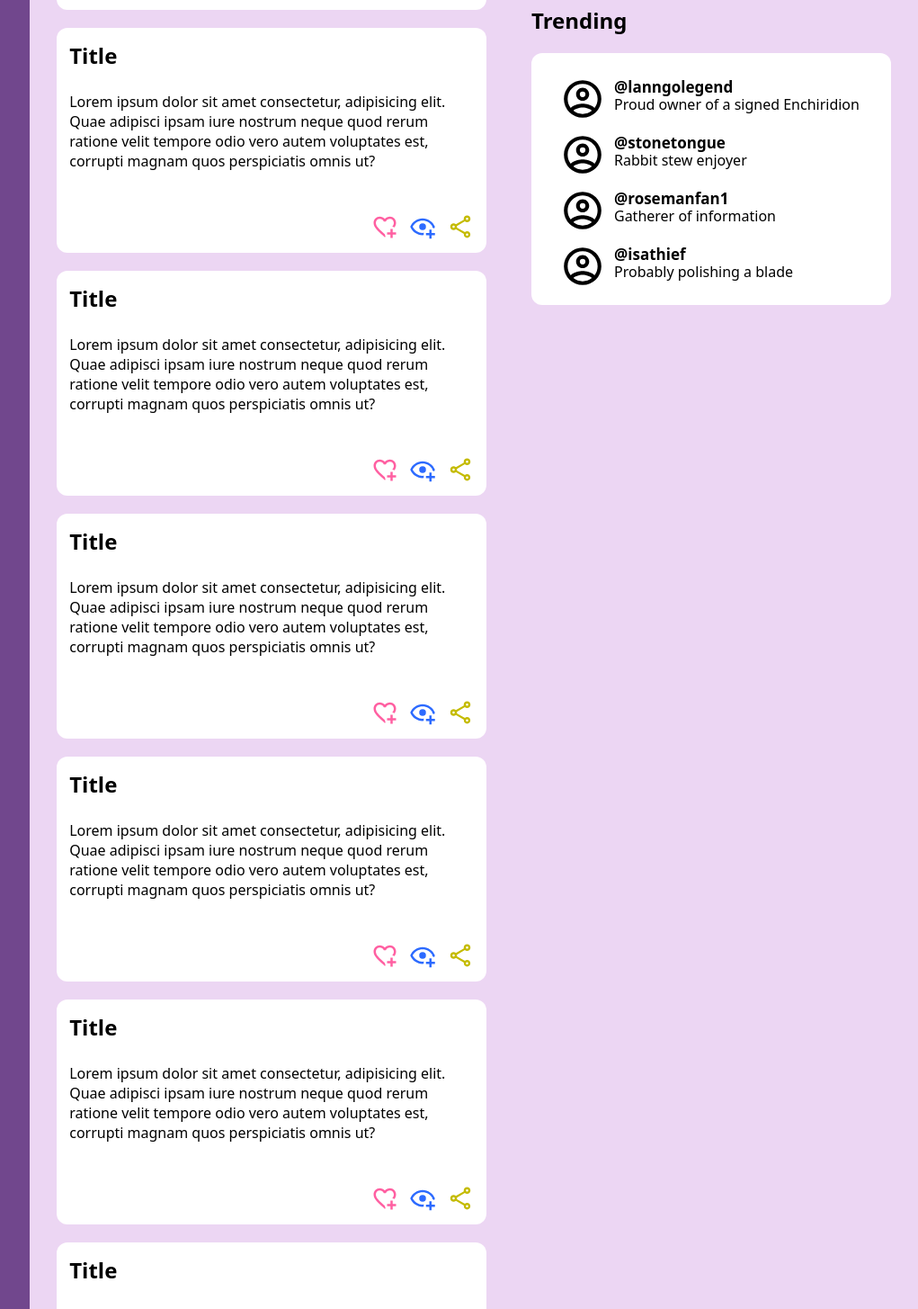
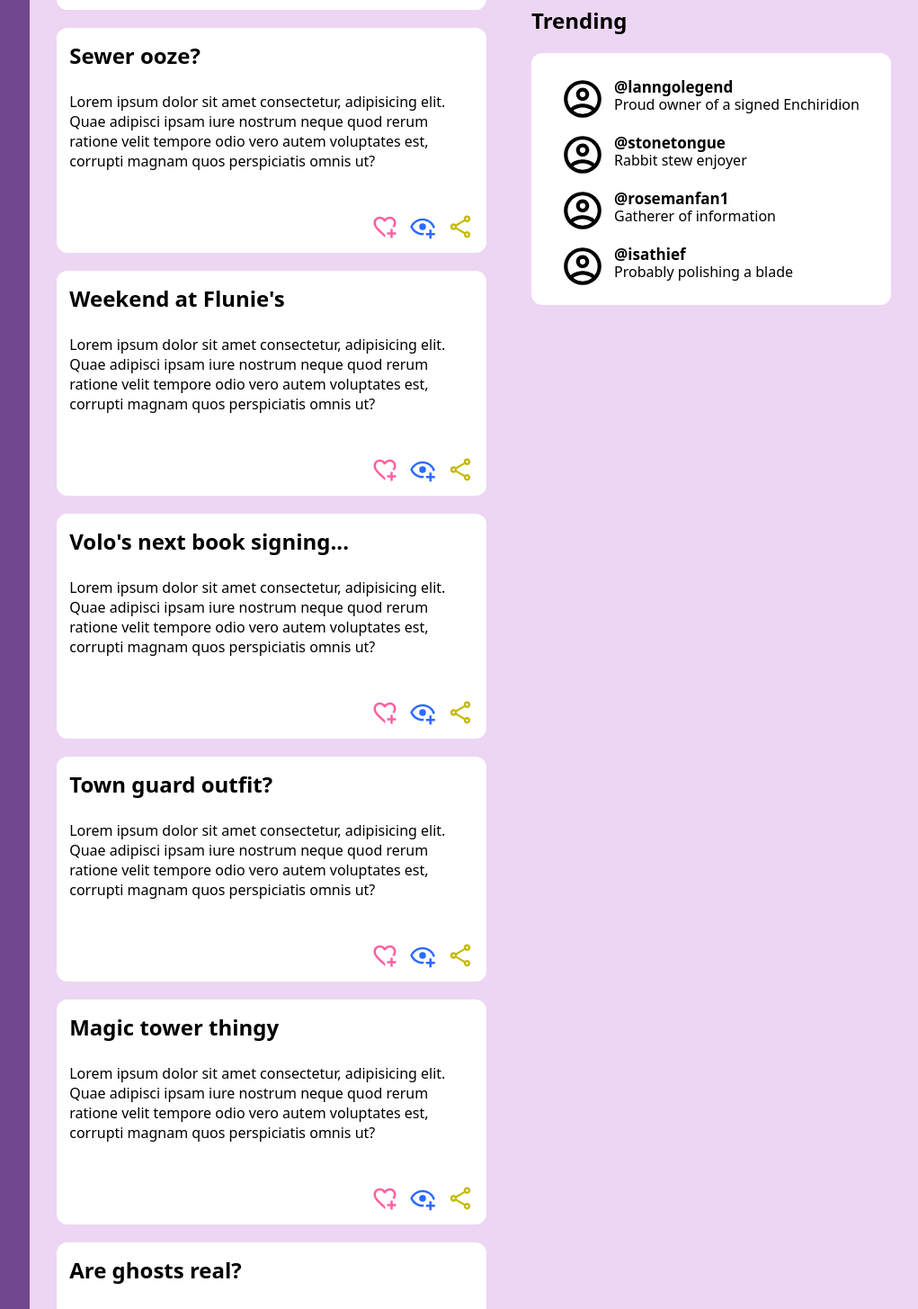
Before and after one commit to Cerenar/admin-dashboard, a plain HTML site: page index.html in a window 1280 px wide. Shown: the part 798-2253 px from the top of the page at 90% size, without its empty margins (259-1280 px from the left). Drawn offline with Linux system fonts and the light colour scheme.

Commit message:
Add finishing touches

```diff
--- a/index.html
+++ b/index.html
@@ -113,7 +113,7 @@
                         </div>
                     </div>
                     <div class="card">
-                        <p class="title">Title</p>
+                        <p class="title">Sewer ooze?</p>
                         <p>Lorem ipsum dolor sit amet consectetur, adipisicing elit. Quae adipisci ipsam iure nostrum neque quod rerum ratione velit tempore odio vero autem voluptates est, corrupti magnam quos perspiciatis omnis ut?</p>
                         <div class="card-interactions">
                             <img src="icons/heart-plus-outline.svg" alt="Like icon" class="like">
@@ -122,7 +122,7 @@
                         </div>
                     </div>
                     <div class="card">
-                        <p class="title">Title</p>
+                        <p class="title">Weekend at Flunie's</p>
                         <p>Lorem ipsum dolor sit amet consectetur, adipisicing elit. Quae adipisci ipsam iure nostrum neque quod rerum ratione velit tempore odio vero autem voluptates est, corrupti magnam quos perspiciatis omnis ut?</p>
                         <div class="card-interactions">
                             <img src="icons/heart-plus-outline.svg" alt="Like icon" class="like">
@@ -131,7 +131,7 @@
                         </div>
                     </div>
                     <div class="card">
-                        <p class="title">Title</p>
+                        <p class="title">Volo's next book signing...</p>
                         <p>Lorem ipsum dolor sit amet consectetur, adipisicing elit. Quae adipisci ipsam iure nostrum neque quod rerum ratione velit tempore odio vero autem voluptates est, corrupti magnam quos perspiciatis omnis ut?</p>
                         <div class="card-interactions">
                             <img src="icons/heart-plus-outline.svg" alt="Like icon" class="like">
@@ -140,7 +140,7 @@
                         </div>
                     </div>
                     <div class="card">
-                        <p class="title">Title</p>
+                        <p class="title">Town guard outfit?</p>
                         <p>Lorem ipsum dolor sit amet consectetur, adipisicing elit. Quae adipisci ipsam iure nostrum neque quod rerum ratione velit tempore odio vero autem voluptates est, corrupti magnam quos perspiciatis omnis ut?</p>
                         <div class="card-interactions">
                             <img src="icons/heart-plus-outline.svg" alt="Like icon" class="like">
@@ -149,7 +149,7 @@
                         </div>
                     </div>
                     <div class="card">
-                        <p class="title">Title</p>
+                        <p class="title">Magic tower thingy</p>
                         <p>Lorem ipsum dolor sit amet consectetur, adipisicing elit. Quae adipisci ipsam iure nostrum neque quod rerum ratione velit tempore odio vero autem voluptates est, corrupti magnam quos perspiciatis omnis ut?</p>
                         <div class="card-interactions">
                             <img src="icons/heart-plus-outline.svg" alt="Like icon" class="like">
@@ -158,7 +158,7 @@
                         </div>
                     </div>
                     <div class="card">
-                        <p class="title">Title</p>
+                        <p class="title">Are ghosts real?</p>
                         <p>Lorem ipsum dolor sit amet consectetur, adipisicing elit. Quae adipisci ipsam iure nostrum neque quod rerum ratione velit tempore odio vero autem voluptates est, corrupti magnam quos perspiciatis omnis ut?</p>
                         <div class="card-interactions">
                             <img src="icons/heart-plus-outline.svg" alt="Like icon" class="like">
@@ -167,7 +167,7 @@
                         </div>
                     </div>
                     <div class="card">
-                        <p class="title">Title</p>
+                        <p class="title">Spa etiquette?</p>
                         <p>Lorem ipsum dolor sit amet consectetur, adipisicing elit. Quae adipisci ipsam iure nostrum neque quod rerum ratione velit tempore odio vero autem voluptates est, corrupti magnam quos perspiciatis omnis ut?</p>
                         <div class="card-interactions">
                             <img src="icons/heart-plus-outline.svg" alt="Like icon" class="like">
--- a/style.css
+++ b/style.css
@@ -65,6 +65,10 @@
 
 .top-bar ul:last-child {
     justify-self: left;
+}
+
+.top-bar li:hover {
+    cursor: pointer;
 }
 
 input {
@@ -146,10 +150,6 @@ button:active {
     background-color: var(--sidebar-purple);
 }
 
-.sidebar > * {
-
-}
-
 .sidebar .logo {
     font-size: 1.5rem;
     display: grid;
@@ -175,6 +175,7 @@ button:active {
     align-items: center;
     margin-bottom: 20px;
     cursor: pointer;
+    transition: 0.1s;
     filter: var(--color-flip);
 }
 
```
